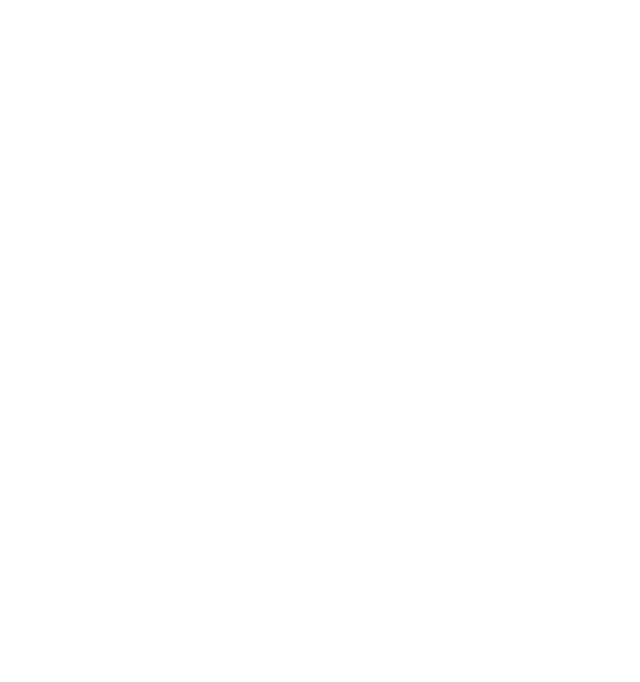
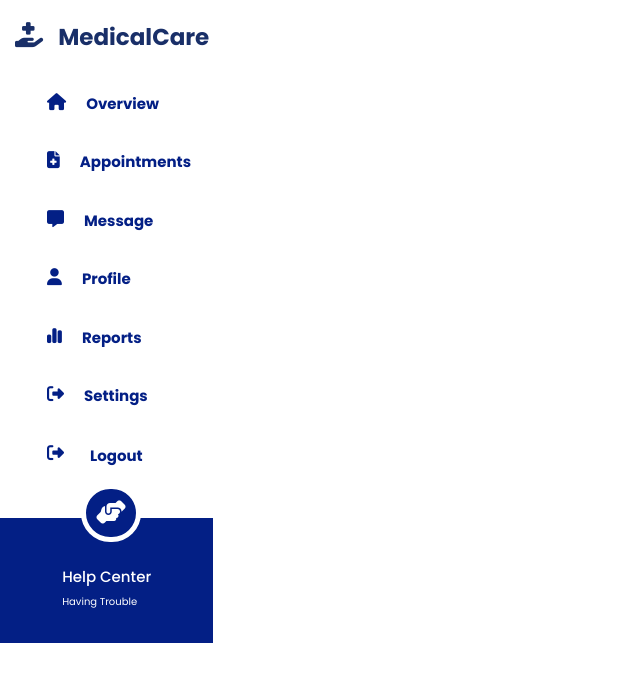
Before and after one commit to sarucm1017/Healthcare_Management-Frontend, a React (Create React App) app: page /appointmentSectionDoctor in a window 1280 px wide. Before the commit this address had no page. Shown: the top 682 px of the page, without its empty margins (0-640 px from the left). Built offline with nearby package versions, Linux system fonts and the light colour scheme; a web font is replaced by a local one.

Commit message:
Appointment section doctor

```diff
--- /dev/null
+++ b/src/Componets/Layout/AppointmentSection/Doctors/AppointmentSectionDoctor.jsx
@@ -0,0 +1,16 @@
+import React from "react";
+import DoctorsDashboardSideSection from "../../Dashborad/Doctors/DoctorsDashboardSideSection";
+
+const AppointmentSectionDoctor = () => {
+  return (
+    <>
+      <div className="container-fluid">
+        <div className="col-md-12 full_container">
+          <DoctorsDashboardSideSection />
+        </div>
+      </div>
+    </>
+  );
+};
+
+export default AppointmentSectionDoctor;
--- a/src/Componets/Router/MainRoutes.js
+++ b/src/Componets/Router/MainRoutes.js
@@ -23,6 +23,7 @@
 import ReportOfPatients from "../Layout/ReportSection/Doctors/ReportOfPatients";
 import ReportDetailsOfPatients from "../Layout/ReportSection/Doctors/ReportDeatilsOfPatients";
 import CreateReport from "../Layout/ReportSection/Doctors/CreateReport";
+import AppointmentSectionDoctor from "../Layout/AppointmentSection/Doctors/AppointmentSectionDoctor";
 
 
 const MainRoutes = () => {
@@ -53,6 +54,7 @@
             <Route path ="/reportOfPatients" element = {<ReportOfPatients/>}></Route>
             <Route path ="/reportDetailsOfPatient/:reportId" element = {<ReportDetailsOfPatients/>}></Route>
             <Route path ="/createReport" element = {<CreateReport/>}></Route>
+            <Route path ="/appointmentSectionDoctor" element = {<AppointmentSectionDoctor/>}></Route>
         </Routes>
         </>
     )
```
Also changed, not shown: src/Componets/Layout/AppointmentSection/Doctors/appointmentDocto.css (added).
